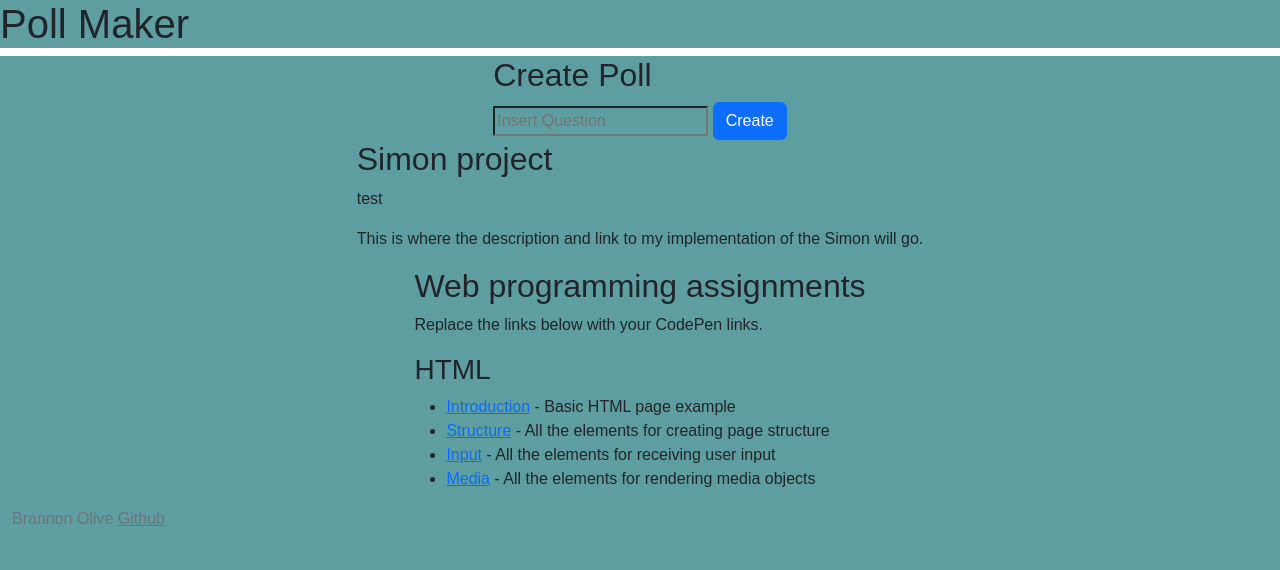
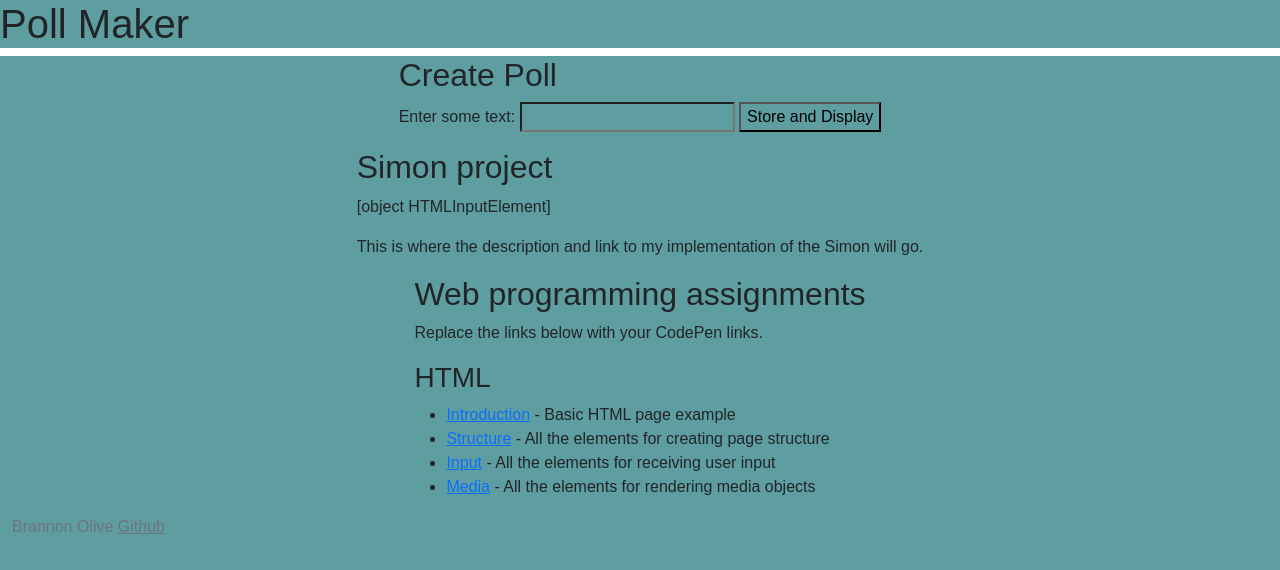
Before and after one commit to bolive2/startup, a plain HTML site: page index.html in a window 1280 px wide. Drawn offline with nearby package versions, Linux system fonts and the light colour scheme.

Commit message:
output variable

```diff
--- a/index.html
+++ b/index.html
@@ -22,17 +22,23 @@
       <section>
         <h2>Create Poll</h2>
         <div>
-          <input type="text" id="question" placeholder="Insert Question" />
-          <button class="btn btn-primary" onclick="createQ()">Create</button>
+          <label for="input">Enter some text:</label>
+          <input type="text" id="input" name="input">
+          <button onclick="storeAndDisplay()">Store and Display</button>
+
+          <p id="output"></p>
+          <!-- <input style="position:absolute; top:80%; left:5%; width:40%;" type="text" id="userInput" />
+          <input style="position:absolute; top:50%; left:5%; width:40%;" type="submit" onclick="othername();" /> -->
+          <!-- <input type="text" id="question" placeholder="Insert Question" />
+          <button class="btn btn-primary" onclick="createQ()">Create</button> -->
         </div>
       </section>
       <section>
         <h2>Simon project</h2>
-        <p id="main"></p>
+        <p id="userInput"></p>
         <p>
           <script>
-            var question = 'test'
-            document.getElementById("main").innerHTML = question;
+            document.getElementById("userInput").innerHTML = input;
           </script>
           This is where the description and link to my implementation of the
           Simon will go.
@@ -72,5 +78,6 @@
         >
       </div>
     </footer>
+    <script src="questoin.js"></script>
   </body>
 </html>
--- a/questoin.js
+++ b/questoin.js
@@ -1,5 +1,37 @@
-function createQ() {
-    const nameEl = document.querySelector("#name");
-    localStorage.setItem("question", nameEl.value);
-    window.location.href = "index.html";
-  }
+function storeAndDisplay() {
+    // Get the input value
+    var input = document.getElementById("input").value;
+
+    // Store the input in local storage
+    localStorage.setItem("input", input);
+
+    // Display the input in the output element
+    document.getElementById("output").innerHTML = "Input: " + input;
+}
+
+// Check if there is a stored input and display it
+if (localStorage.getItem("input")) {
+    document.getElementById("output").innerHTML = "Input: " + localStorage.getItem("input");
+}
+
+
+// function othername() {
+//     var input = document.getElementById("userInput").value;
+//     alert(input);
+// }
+
+// function createQ(){
+//     var q1 = document.getElementById("question").value;
+//     alert(input);
+// }
+
+
+// function createQ() {
+//     const nameEl = document.querySelector("#question");
+//     localStorage.setItem("question", nameEl.value);
+//     window.location.href = "index.html";
+//   }
+
+//   function getPlayerName() {
+//     return localStorage.getItem('question');
+//   }
```
